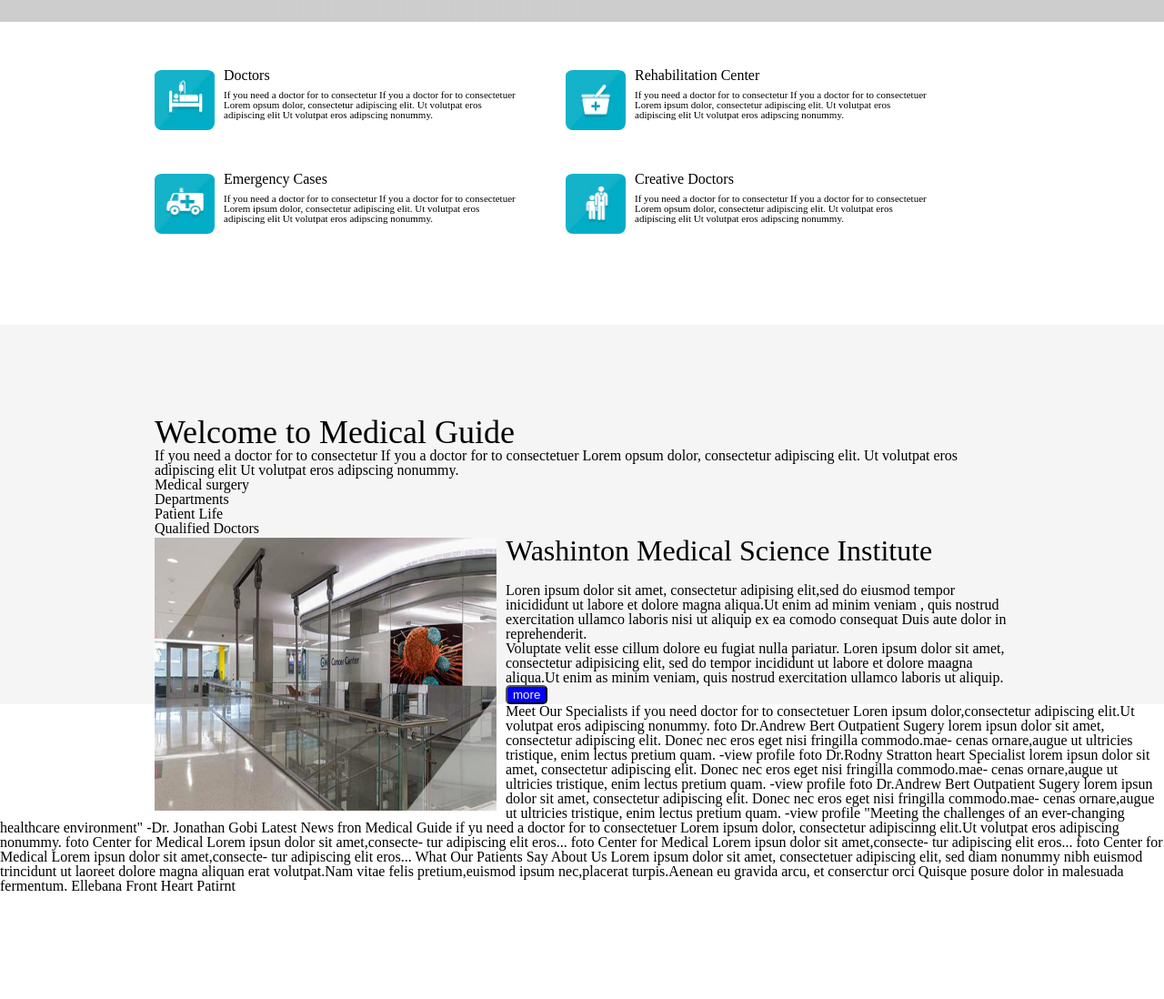
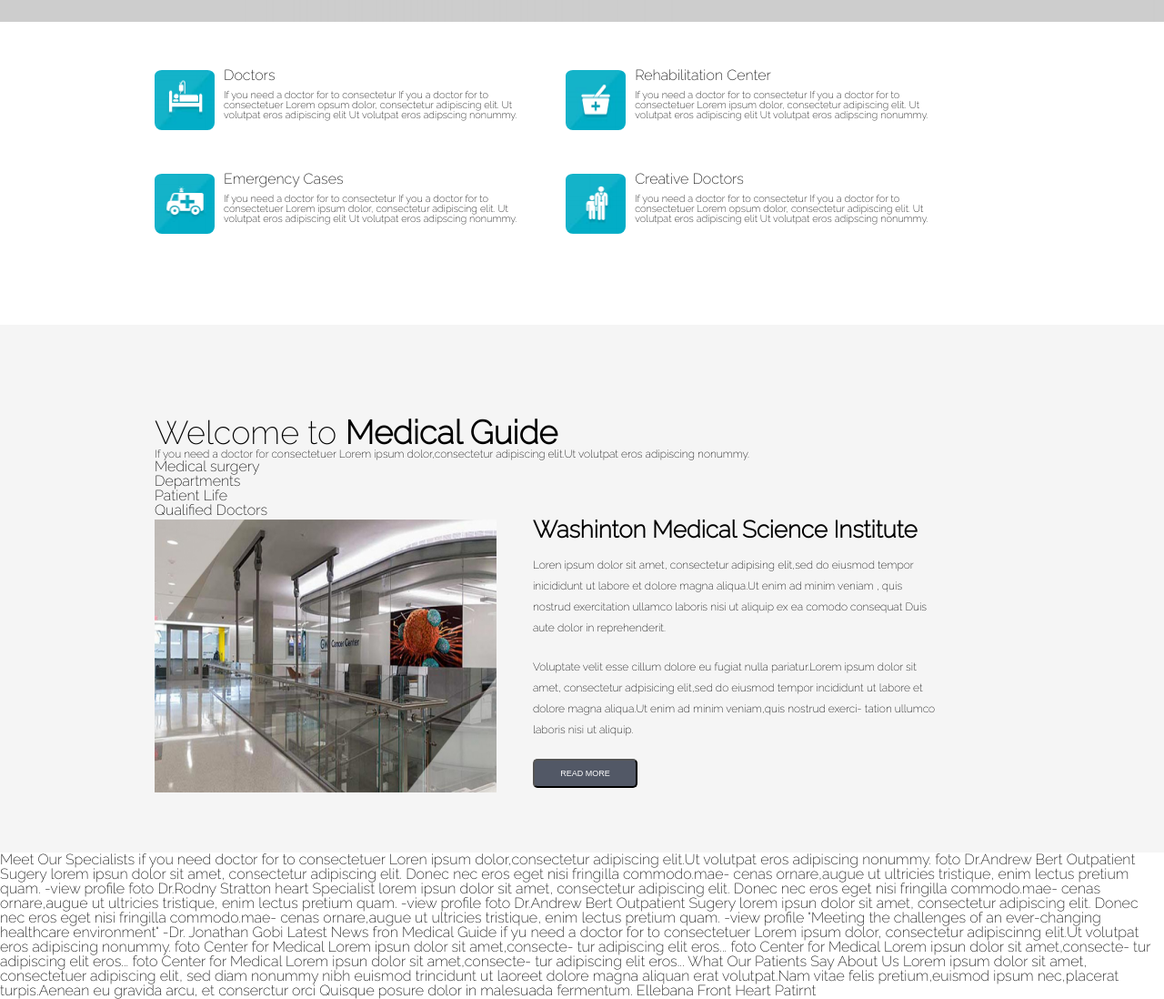
Before and after one commit to BDBento/pg-exe-medico, a plain HTML site: page index.html in a window 1280 px wide. Shown: the part 623-1721 px from the top of the page at 91% size. Before the commit the page ends 1605 px from the top, so only its background shows below. Drawn offline with Linux system fonts and the light colour scheme.

Commit message:
atualizado 18-06 21h

```diff
--- a/index.html
+++ b/index.html
@@ -4,6 +4,8 @@
     <meta charset="UTF-8">
     <meta name="viewport" content="width=device-width, initial-scale=1.0">
     <title>Medical guide</title>
+
+    <link href="https://fonts.googleapis.com/css2?family=Raleway:wght@100;200&display=swap" rel="stylesheet">
 
     <link rel="stylesheet" type="text/css" href="reset.css">
     <link rel="stylesheet" type="text/css" href="style.css">
@@ -104,9 +106,8 @@
         <blockquote class=bloco2>
             <div class="medical-guide">
 
-                <h2 class="titulo-medical-guide">Welcome to Medical Guide</h2>
-                <p>If you need a doctor for to consectetur If you a doctor for to consectetuer Lorem opsum dolor, consectetur
-                adipiscing elit. Ut volutpat eros adipiscing elit Ut volutpat eros adipscing nonummy.</p>
+                <h2 class="titulo-medical-guide">Welcome to <b>Medical Guide</b></h2>
+                <p class="subtitulo-medical-guide">If you need a doctor for consectetuer Lorem ipsum dolor,consectetur adipiscing elit.Ut volutpat eros adipiscing nonummy.</p>
 
                 <div>
                     <ul>
@@ -117,7 +118,7 @@
                     </ul>
                 </div>
 
-                <div class="testo-imagem">
+                <div class="texto-imagem">
 
                     <img class="imagem-medical-guide" src="imagens/promotional-centers-institutes_0.png" alt="imagem instituto"/>
 
@@ -127,11 +128,12 @@
                         veniam , quis nostrud exercitation ullamco laboris nisi ut aliquip ex ea comodo
                         consequat Duis aute dolor in reprehenderit.</p>
 
-                        <p>Voluptate velit esse cillum dolore eu fugiat nulla pariatur. Loren ipsum dolor sit amet, consectetur adipisicing elit,
-                        sed do tempor incididunt ut labore et dolore maagna aliqua.Ut enim as minim veniam,
-                        quis nostrud exercitation ullamco laboris ut aliquip.</p>
+                        <p>Voluptate velit esse cillum dolore eu fugiat nulla pariatur.Lorem ipsum dolor
+                            sit amet, consectetur adpisicing elit,sed do eiusmod tempor incididunt ut
+                            labore et dolore magna aliqua.Ut enim ad minim veniam,quis nostrud exerci-
+                            tation ullumco laboris nisi ut aliquip.</p>
 
-                    <button class="botao">more</button>
+                    <button class="botao">READ MORE</button>
 
                 </div>
 
--- a/style.css
+++ b/style.css
@@ -1,3 +1,7 @@
+body{
+    font-family: 'Raleway', sans-serif;
+}
+
 .inicio{
     background: #525866;
     display: inline-block;
@@ -148,6 +152,7 @@ a{
 
 .bloco2{
     background: #f5f5f5;
+    height: 580px;
 
 }
 
@@ -157,20 +162,44 @@ a{
 
 }
 
+.titulo-medical-guide b{
+    font-weight: bold;
+}
+
+.subtitulo-medical-guide{
+    font-size: 12px;
+}
+
 .titulo-texto-medical{
-    font-size: 32px;
-    padding-bottom: 20px;
+    font-size: 26px;
+    padding-bottom: 15px;
+    font-weight: bold;
 
 }
 
 .imagem-medical-guide{
     float: left;
     padding: 2px 0 0 0;
-    margin: 0px 10px auto 0;
+    margin: 0px 40px auto 0;
+    height: 290px;
+}
+
+.texto-imagem p{
+    font-size: 12px;
+    margin-bottom: 20px;
+    line-height: 23px;
+    width: 92%;
+
 }
 
 .botao{
-    background-color: blue;
+    background-color: #525866;
+    text-align: center;
+    font-size: 9px;
     border-radius: 5px;
-    color: cornsilk;
+    color: #ffffff;
+    width: 115px;
+    margin-top: 0px;
+    padding-top: 1em;
+    padding-bottom: 1em;
 }
```
